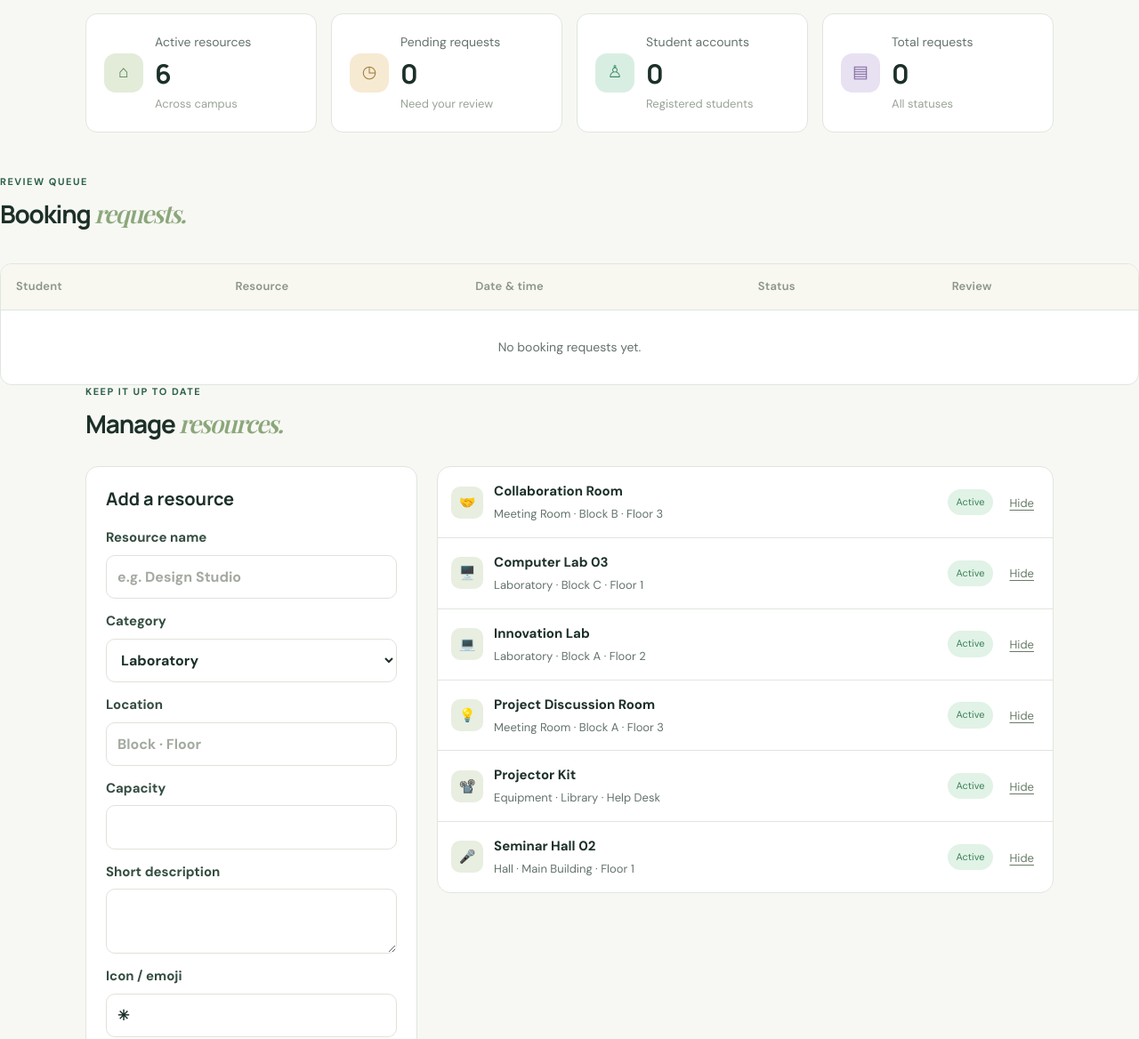
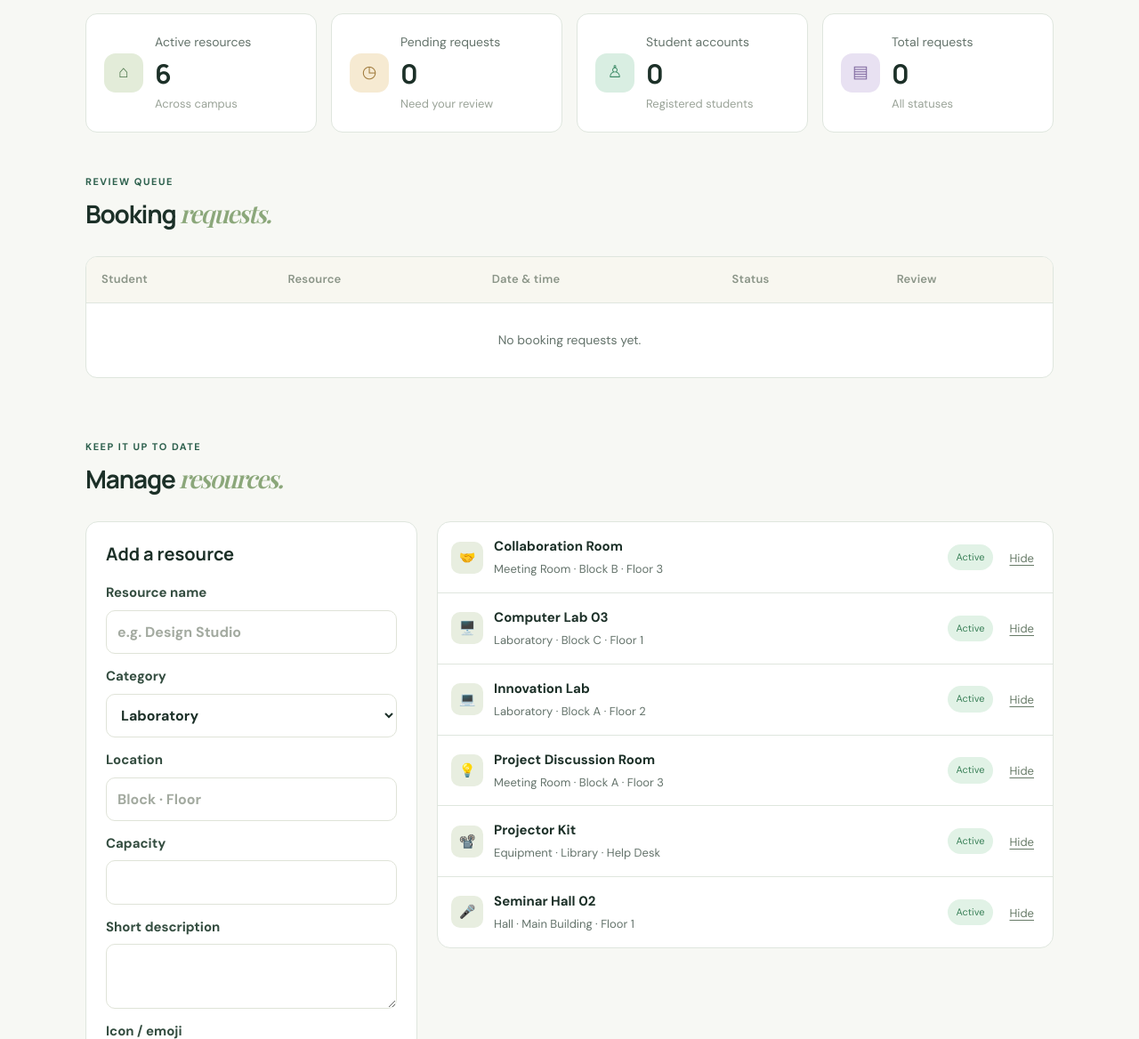
Before and after one commit to sweetyparmar6116-ux/campus-resource-hub, a Flask app: page /admin in a window 1280 px wide. Shown: the part 262-1430 px from the top of the page at 89% size. Run offline with Flask 3, Linux system fonts and the light colour scheme; a user stored in the database is signed in; data comes from the database, SQL or seed files in the repository; data that the repository does not hold is empty; some web fonts are replaced.

Commit message:
Fix admin booking section container alignment

```diff
--- a/templates/admin.html
+++ b/templates/admin.html
@@ -3,7 +3,7 @@
 {% block content %}
 <section class="dashboard-welcome reveal"><div><div class="eyebrow">CAMPUSHUB ADMINISTRATION</div><h1>Good day, <em>{{ current_user.name.split()[0] }}.</em></h1><p>Review requests and keep campus resources organized.</p></div><span class="admin-badge">♧ Administrator</span></section>
 <div class="stats-grid reveal"><article class="stat-card"><span class="stat-icon sage">⌂</span><span class="stat-label">Active resources</span><strong>{{ stats.resources }}</strong><small>Across campus</small></article><article class="stat-card"><span class="stat-icon gold">◷</span><span class="stat-label">Pending requests</span><strong>{{ stats.pending }}</strong><small>Need your review</small></article><article class="stat-card"><span class="stat-icon mint">♙</span><span class="stat-label">Student accounts</span><strong>{{ stats.users }}</strong><small>Registered students</small></article><article class="stat-card"><span class="stat-icon lilac">▤</span><span class="stat-label">Total requests</span><strong>{{ stats.bookings }}</strong><small>All statuses</small></article></div>
-<section class="section reveal"><div class="section-heading"><div><div class="eyebrow">REVIEW QUEUE</div><h2>Booking <em>requests.</em></h2></div></div>
+<section class="section dashboard-bookings reveal"><div class="section-heading"><div><div class="eyebrow">REVIEW QUEUE</div><h2>Booking <em>requests.</em></h2></div></div>
 <div class="table-shell"><table class="booking-table"><thead><tr><th>Student</th><th>Resource</th><th>Date & time</th><th>Status</th><th>Review</th></tr></thead><tbody>{% for b in bookings %}<tr><td><div class="table-resource"><span class="table-icon">{{ b.student_name[0]|upper }}</span><span><strong>{{ b.student_name }}</strong><small>{{ b.student_email }}</small></span></div></td><td><strong>{{ b.resource_name }}</strong><small class="table-sub">{{ b.purpose }}</small></td><td>{{ b.booking_date }}<small class="table-sub">{{ b.time_slot }}</small></td><td><span class="status status-{{ b.status|lower }}">{{ b.status }}</span></td><td>{% if b.status == 'Pending' %}<div class="review-actions"><form method="post" action="{{ url_for('admin_booking_action', booking_id=b.id, action='approve') }}"><button class="review-button approve" type="submit">✓ Approve</button></form><form method="post" action="{{ url_for('admin_booking_action', booking_id=b.id, action='reject') }}"><button class="review-button reject" type="submit">× Reject</button></form></div>{% else %}<span class="muted">Reviewed</span>{% endif %}</td></tr>{% else %}<tr><td colspan="5" class="table-empty">No booking requests yet.</td></tr>{% endfor %}</tbody></table></div></section>
 <section class="section admin-resources reveal"><div class="section-heading"><div><div class="eyebrow">KEEP IT UP TO DATE</div><h2>Manage <em>resources.</em></h2></div></div>
 <div class="admin-resource-layout"><form class="admin-add-form" method="post" action="{{ url_for('add_resource') }}"><h3>Add a resource</h3><label>Resource name<input name="name" placeholder="e.g. Design Studio" required maxlength="100"></label><label>Category<select name="category" required><option>Laboratory</option><option>Hall</option><option>Equipment</option><option>Meeting Room</option><option>Classroom</option></select></label><label>Location<input name="location" placeholder="Block · Floor" required maxlength="120"></label><label>Capacity<input name="capacity" type="number" min="1" max="10000" required></label><label>Short description<textarea name="description" rows="2" maxlength="300"></textarea></label><label>Icon / emoji<input name="icon" value="✳" maxlength="8"></label><button class="button button-primary button-full" type="submit">Add resource +</button></form>
```
